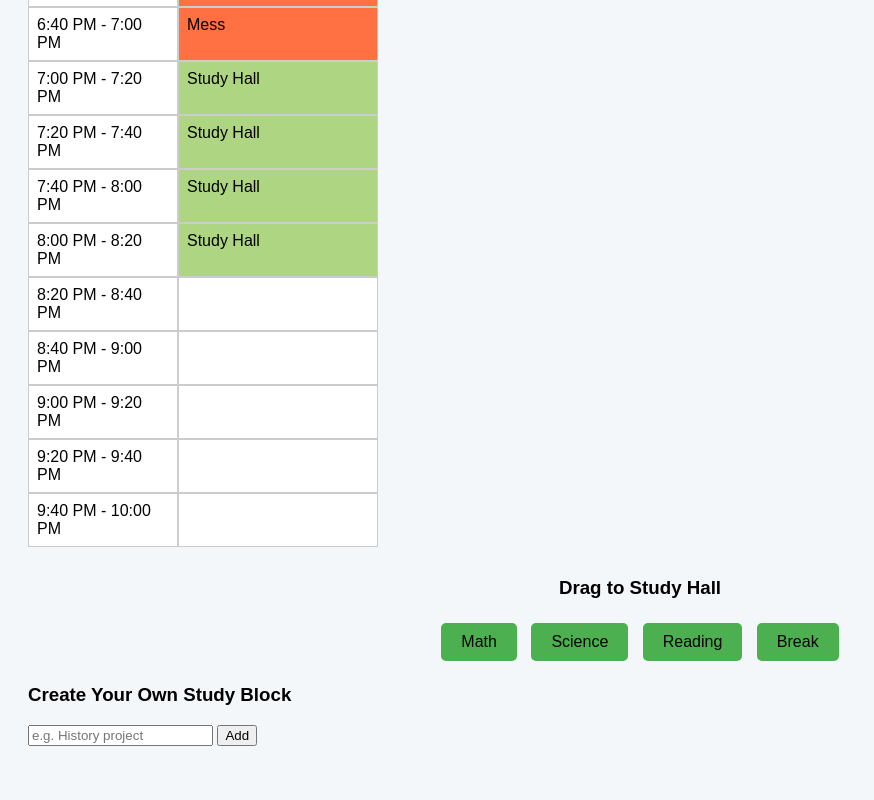
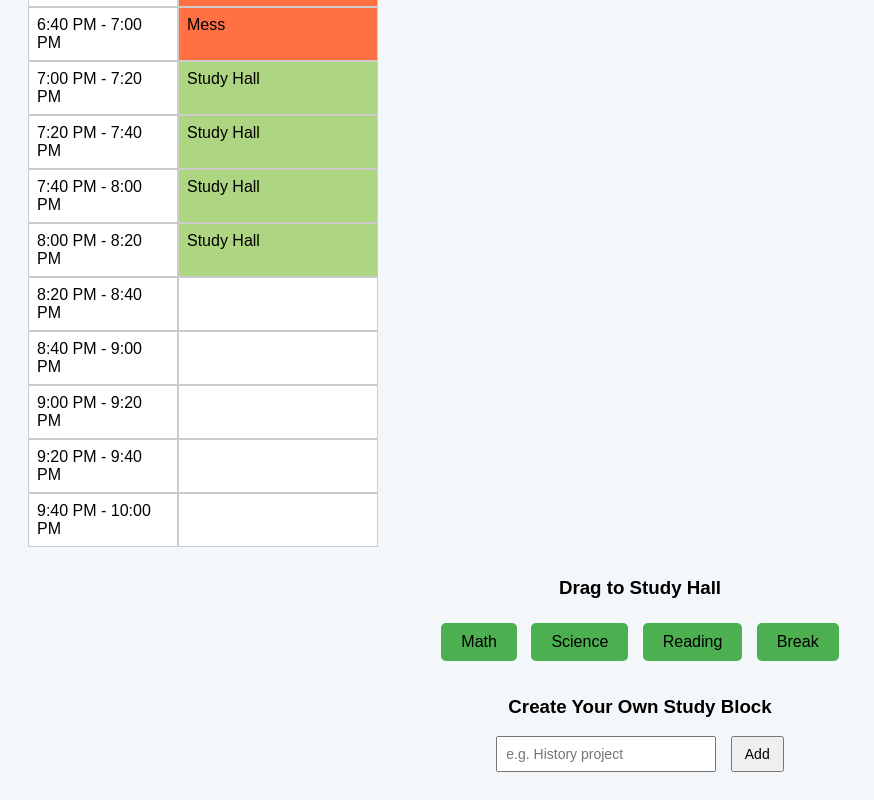
Before and after one commit to tbeezy1985/study-calendar, a plain HTML site: page index.html in a window 1280 px wide. Shown: the part 573-1373 px from the top of the page, without its empty margins (0-874 px from the left). Before the commit the page ends 1347 px from the top, so only its background shows below. Drawn offline with Linux system fonts and the light colour scheme.

Commit message:
Update style.css

```diff
--- a/style.css
+++ b/style.css
@@ -45,3 +45,21 @@ h1 {
   color: black;
   cursor: grab;
 }
+
+.custom-task {
+  text-align: center;
+  margin-top: 30px;
+}
+
+.custom-task input {
+  padding: 8px;
+  width: 200px;
+  font-size: 14px;
+}
+
+.custom-task button {
+  padding: 8px 12px;
+  font-size: 14px;
+  margin-left: 10px;
+  cursor: pointer;
+}
```
